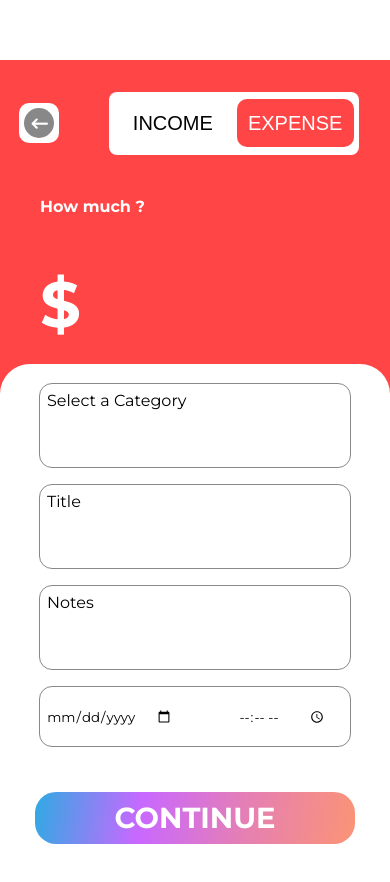
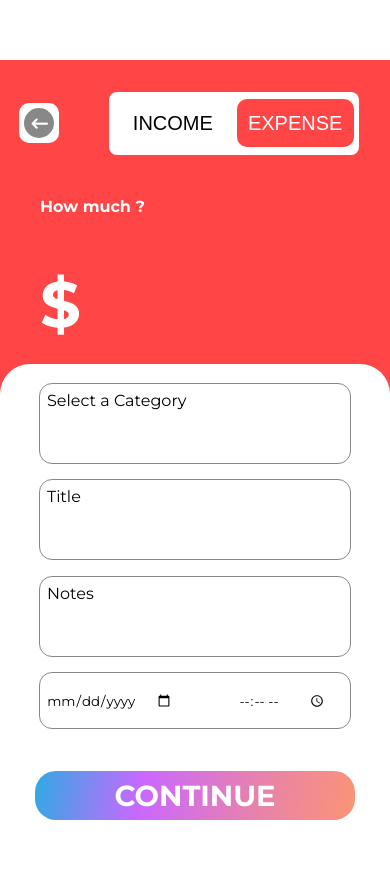
Before and after one commit to priyanshpatel18/ExpenShare-Web, a React (Vite) app: page /Groups in a window 390 px wide. Shown: the part 1206-2088 px from the top of the page. Built offline with nearby package versions, Linux system fonts and the light colour scheme.

Commit message:
feat/cat

```diff
--- a/src/index.css
+++ b/src/index.css
@@ -1417,7 +1417,7 @@ body {
   .transaction-third-part {
     width: 100%;
     background-color: #ffffff;
-    height: 60%;
+    height: 57%;
     position: relative;
     border-top-left-radius: 30px;
     border-top-right-radius: 30px;
```
